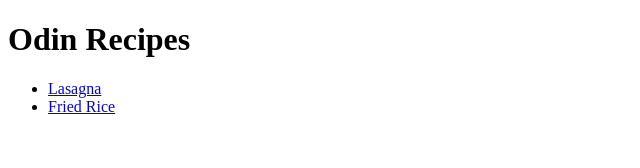
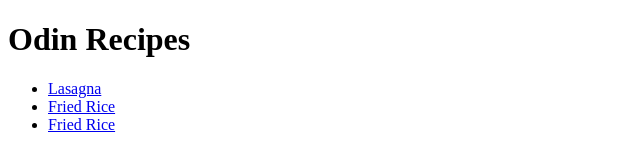
Before and after one commit to edwickthomas/odin-recipes, a plain HTML site: page index.html in a window 1280 px wide. Shown: the full height of the page, 0-640 px from the left. Drawn offline with Linux system fonts and the light colour scheme.

Commit message:
add sambar.html link to index page

```diff
--- a/index.html
+++ b/index.html
@@ -9,6 +9,7 @@
         <ul>
             <li><a href="recipes/lasagna.html">Lasagna</a></li>
             <li><a href="recipes/fried-rice.html">Fried Rice</a></li>
+            <li><a href="recipes/sambar.html">Fried Rice</a></li>
         </ul>
     </body>
 </html>
```
